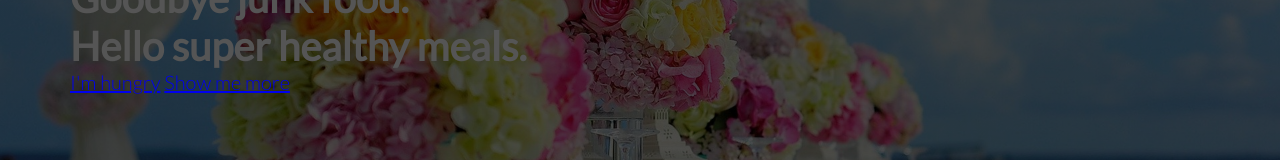
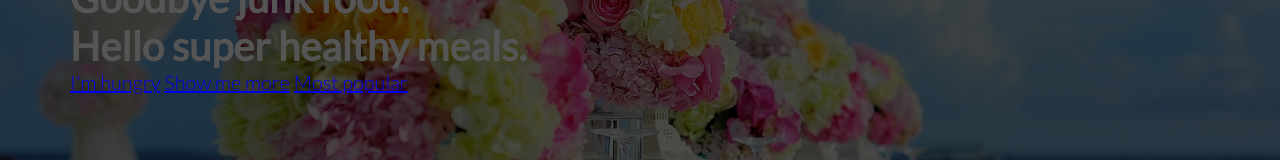
Before and after one commit to akshat0104/vicinityHelp, a plain HTML site: page index.html in a window 1280 px wide. Shown: the part 366-526 px from the top of the page. Drawn offline with Linux system fonts and the light colour scheme.

Commit message:
Update index.html

```diff
--- a/index.html
+++ b/index.html
@@ -27,6 +27,7 @@
             <h1>Goodbye junk food.<br>Hello super healthy meals.</h1>
             <a class="btn btn-full js--scroll-to-plans" href="#">I'm hungry</a>
             <a class="btn btn-ghost js--scroll-to-start" href="#">Show me more</a>
+            <a class="btn btn-ghost js--scroll-to-start" href="#">Most popular</a>
         </div>
 
     </header>
```
